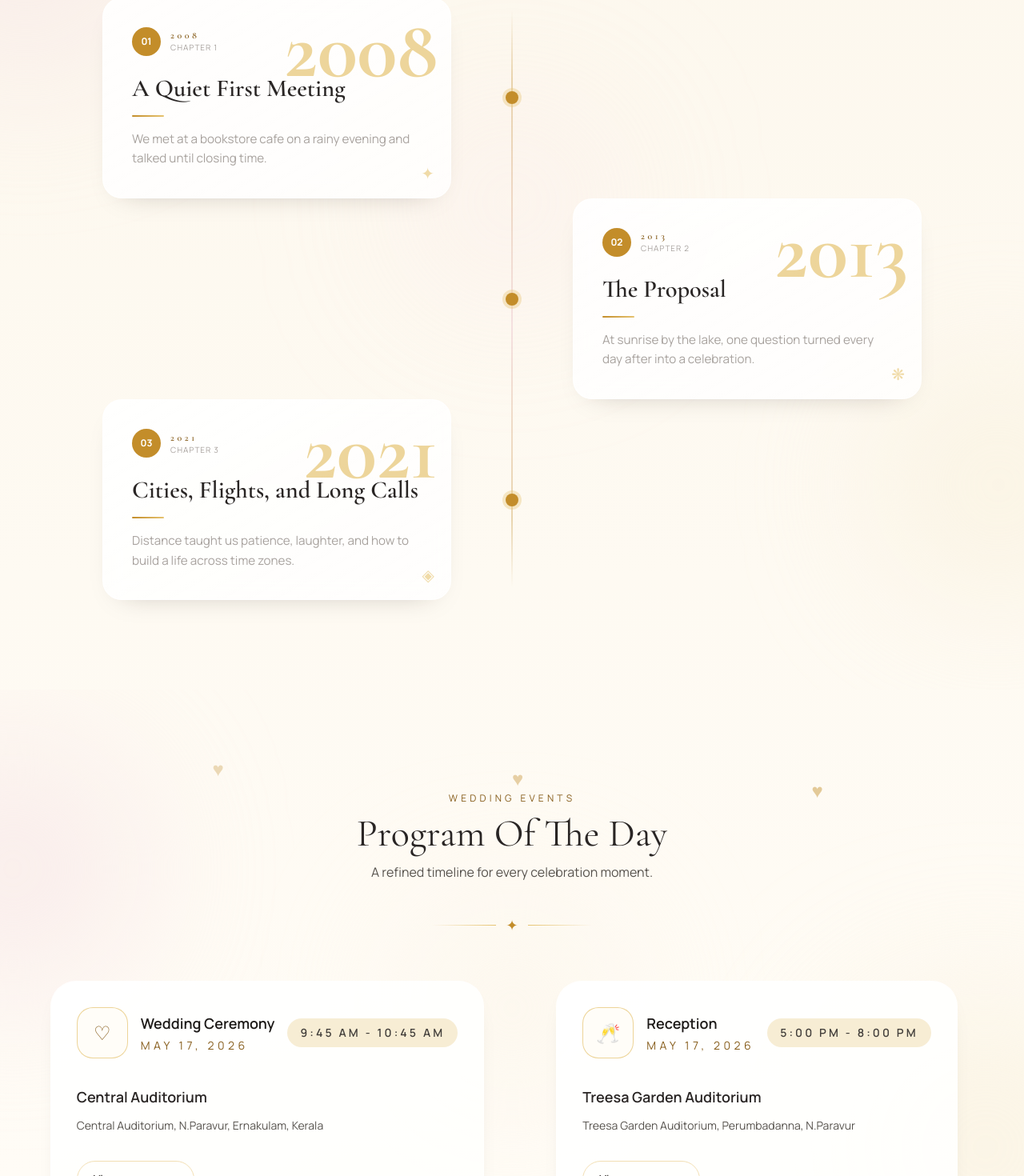
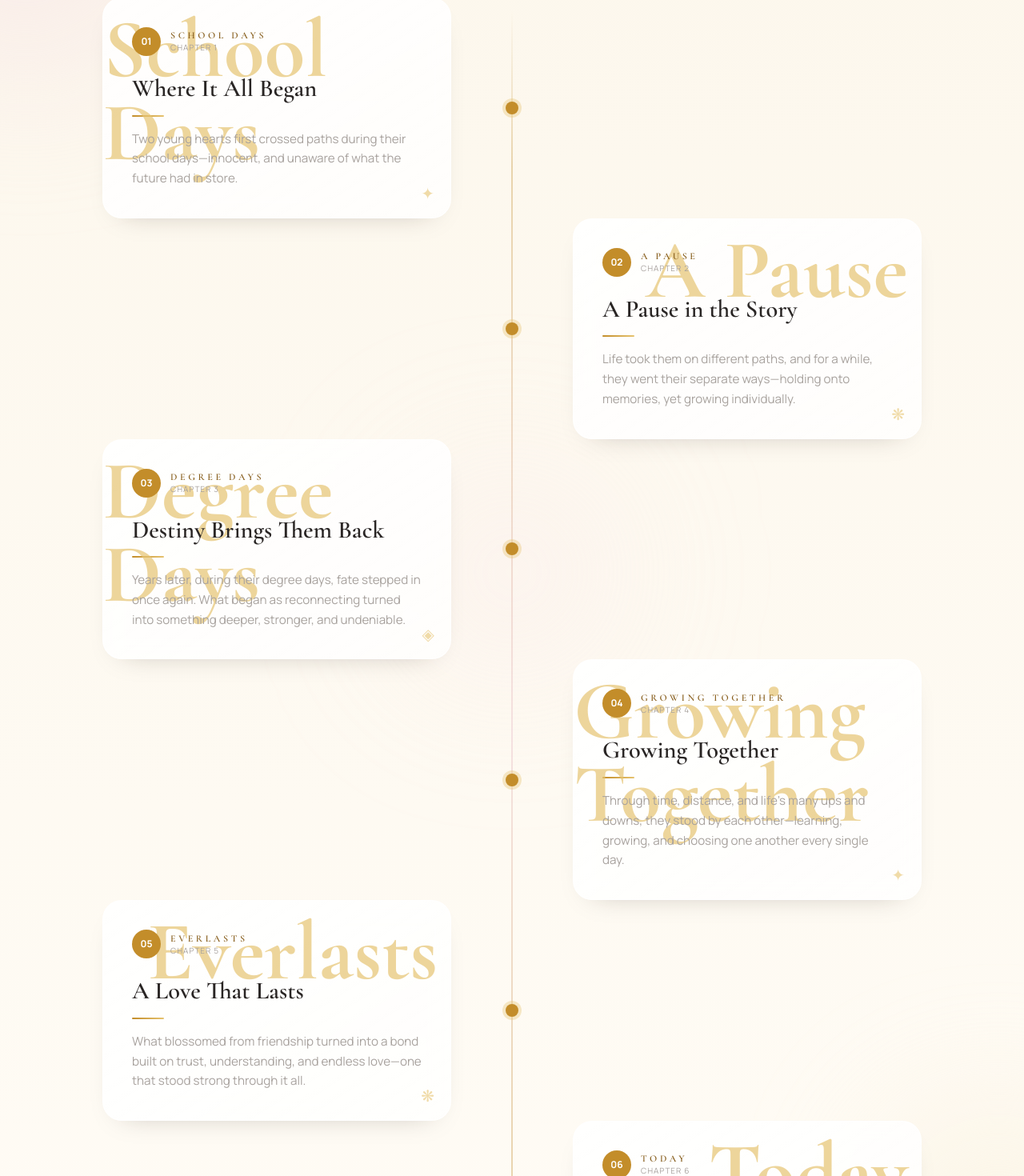
Before and after one commit to Akshay1836/Wedding_Arjun, a React (Vite) app: page / in a window 1280 px wide. Shown: the part 2673-4143 px from the top of the page at 80% size. Built offline with nearby package versions, Linux system fonts and the light colour scheme.

Commit message:
story added

```diff
--- a/src/data/weddingContent.js
+++ b/src/data/weddingContent.js
@@ -47,24 +47,41 @@
 
 export const storyMoments = [
   {
-    year: "2008",
-    title: "A Quiet First Meeting",
+    year: "School Days",
+    title: "Where It All Began",
     description:
-      "We met at a bookstore cafe on a rainy evening and talked until closing time.",
-  },
-   {
-    year: "2013",
-    title: "The Proposal",
-    description:
-      "At sunrise by the lake, one question turned every day after into a celebration.",
+      "Two young hearts first crossed paths during their school days—innocent, and unaware of what the future had in store.",
   },
   {
-    year: "2021",
-    title: "Cities, Flights, and Long Calls",
+    year: "A Pause",
+    title: "A Pause in the Story",
     description:
-      "Distance taught us patience, laughter, and how to build a life across time zones.",
+      "Life took them on different paths, and for a while, they went their separate ways—holding onto memories, yet growing individually.",
   },
-
+  {
+    year: "Degree Days",
+    title: "Destiny Brings Them Back",
+    description:
+      "Years later, during their degree days, fate stepped in once again. What began as reconnecting turned into something deeper, stronger, and undeniable.",
+  },
+  {
+    year: "Growing Together",
+    title: "Growing Together",
+    description:
+      "Through time, distance, and life’s many ups and downs, they stood by each other—learning, growing, and choosing one another every single day.",
+  },
+  {
+    year: "Everlasts",
+    title: "A Love That Lasts",
+    description:
+      "What blossomed from friendship turned into a bond built on trust, understanding, and endless love—one that stood strong through it all.",
+  },
+  {
+    year: "Today",
+    title: "Forever Begins Now",
+    description:
+      "Today, Aiswarya and Arjun take the next step in their journey—hand in hand, as best friends and soulmates, ready to build a lifetime of love together.",
+  },
 ]
 
 export const events = [
```
